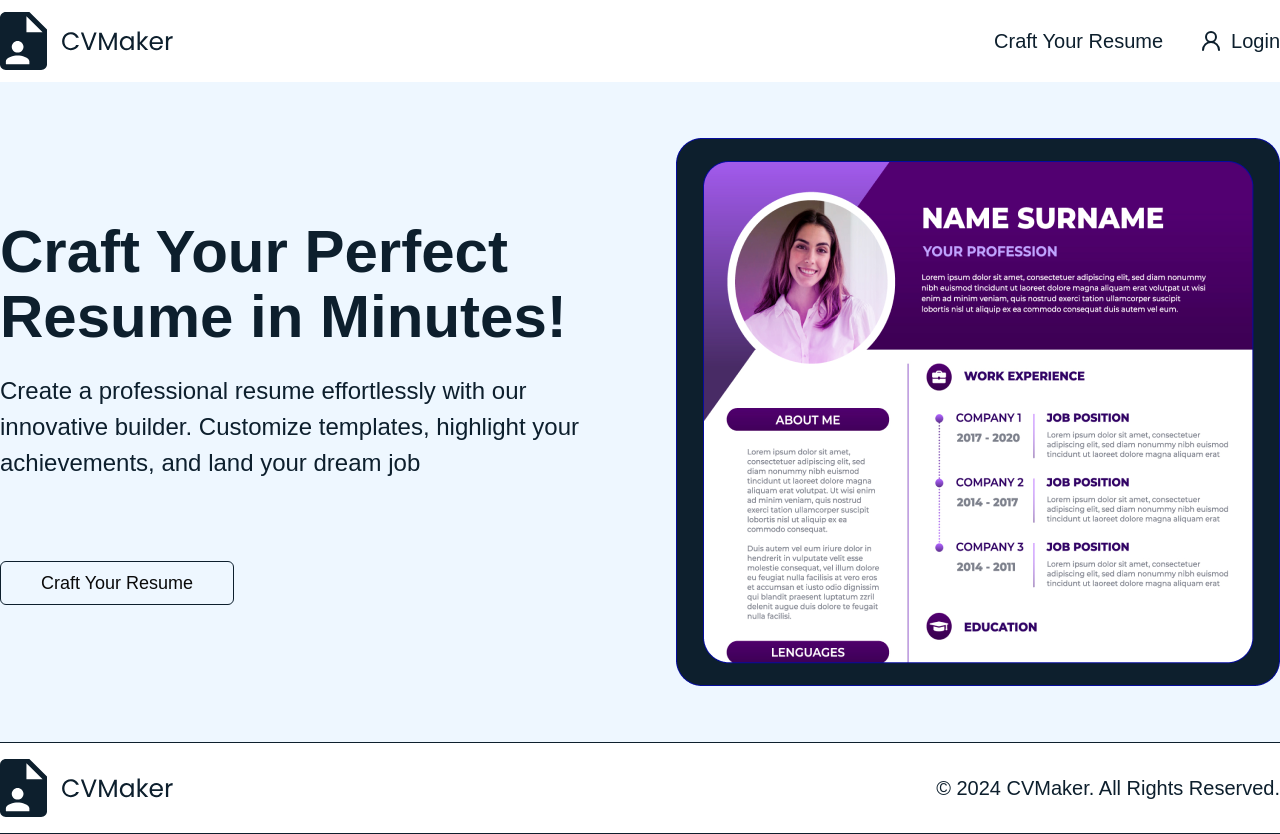
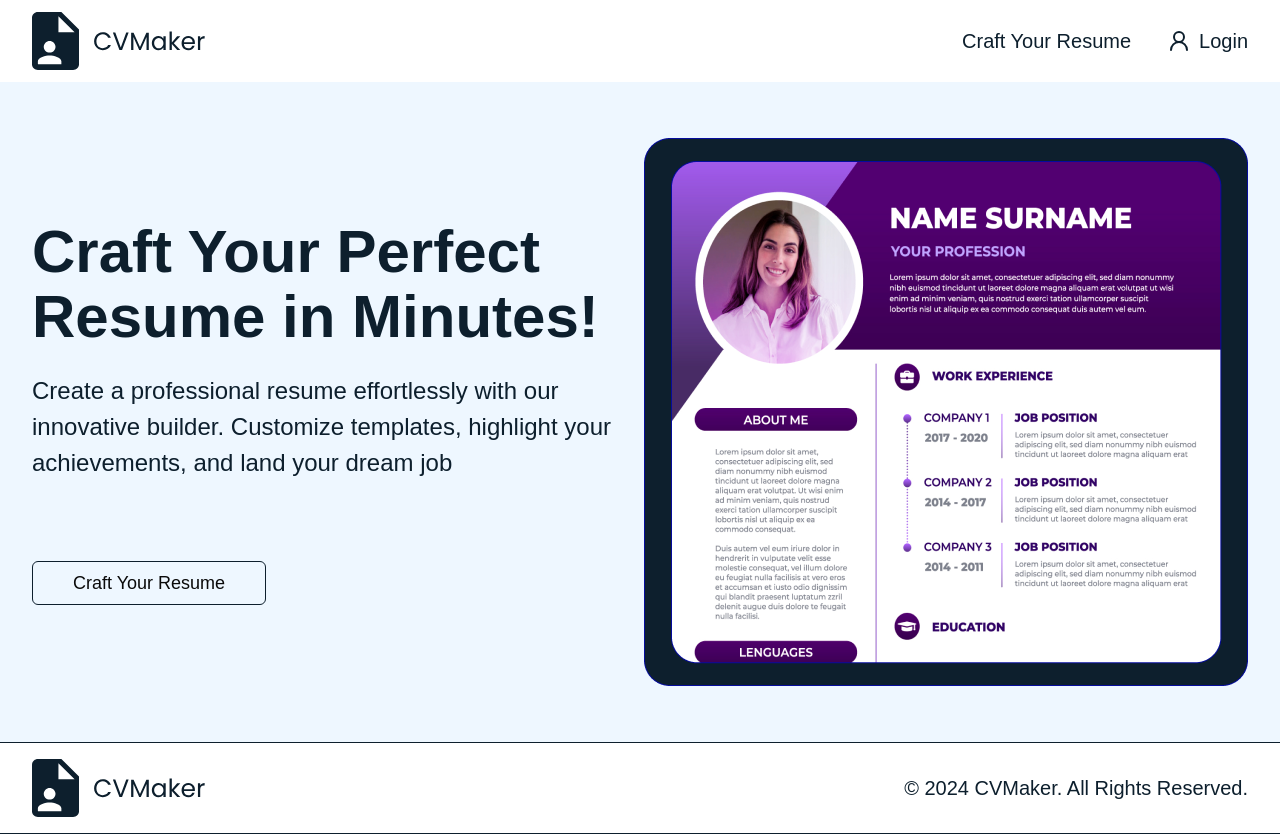
Before and after one commit to Anshkakkar15/resume-builder, a Next.js app in the folder cvmaster/: page / in a window 1280 px wide. Built offline with nearby package versions, Linux system fonts and the light colour scheme.

Commit message:
changes done

```diff
--- a/cvmaster/src/app/(app)/page.jsx
+++ b/cvmaster/src/app/(app)/page.jsx
@@ -5,7 +5,7 @@ import { ASSETS } from "../../../assets";
 export default function Home() {
   return (
     <div className="bg-light-blue">
-      <div className="container mx-auto py-14 px-0">
+      <div className="container mx-auto py-14 ">
         <div className="grid grid-cols-2 items-center">
           <div className="flex flex-col gap-y-6">
             <h1 className="font-semibold font-popins text-dark-blue text-6xl leading-[65px]">
--- a/cvmaster/src/components/Footer.jsx
+++ b/cvmaster/src/components/Footer.jsx
@@ -4,7 +4,7 @@ import { ASSETS } from "../../assets";
 export const Footer = () => {
   return (
     <div className="bg-white border-t-[1px] border-b-[1px] border-dark-blue">
-      <div className="container mx-auto px-0">
+      <div className="container mx-auto ">
         <div className="flex justify-between py-4 items-center">
           <Image src={ASSETS.LOGO} />
           <p className="text-xl text-dark-blue font-popins font-medium">
--- a/cvmaster/src/components/Navbar.jsx
+++ b/cvmaster/src/components/Navbar.jsx
@@ -6,7 +6,7 @@ import { User2 } from "lucide-react";
 export const Navbar = () => {
   return (
     <div className="shadow-md bg-white  w-full">
-      <div className="container mx-auto py-3 px-0">
+      <div className="container mx-auto py-3 ">
         <div className="flex justify-between items-center">
           <div className="">
             <Image src={ASSETS.LOGO} alt="logo" />
```
